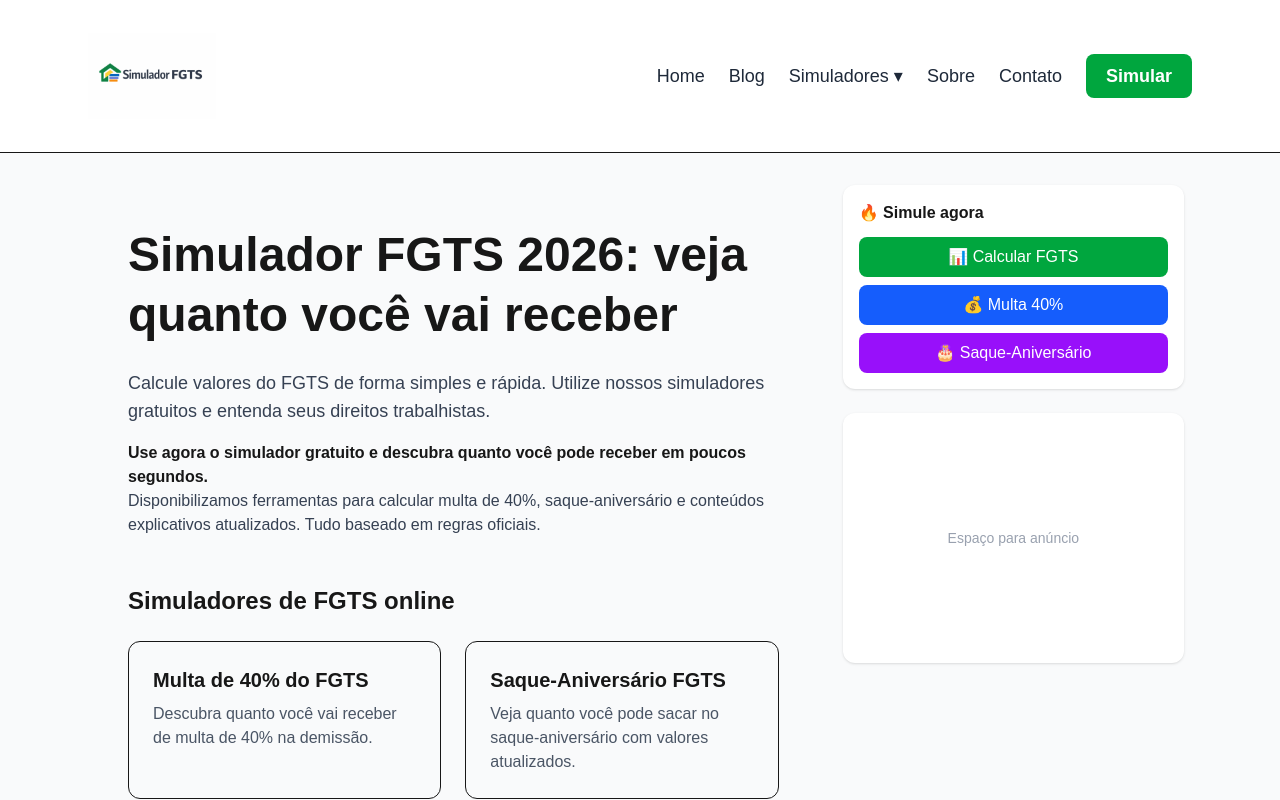
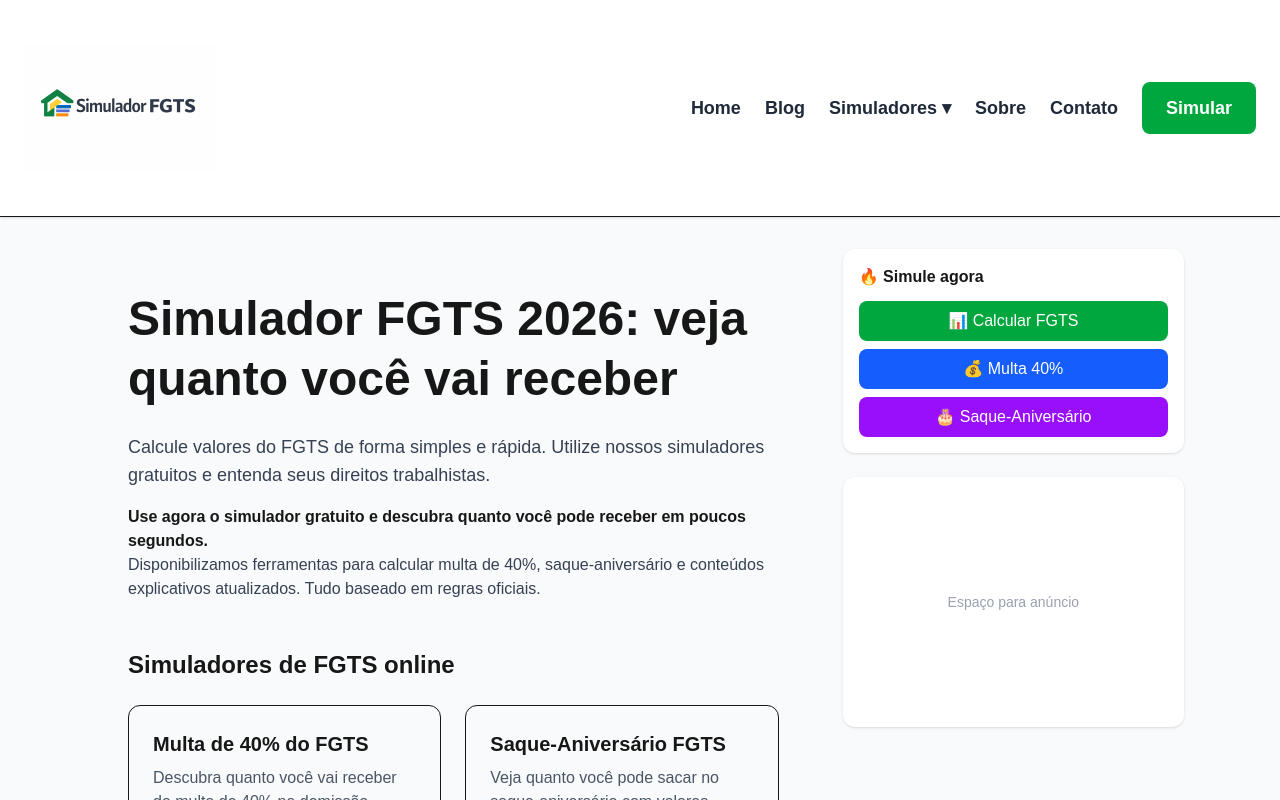
Before and after one commit to gustavo-fonseca-valle/simulador-fgts, a Next.js app: page / in a window 1280 px wide. Shown: the top 800 px of the page. Built offline with nearby package versions, Linux system fonts and the light colour scheme.

Commit message:
melhorias para SEO

```diff
--- a/components/Header.tsx
+++ b/components/Header.tsx
@@ -8,38 +8,35 @@ export default function Header() {
   const [menuOpen, setMenuOpen] = useState(false)
 
   return (
-    <header className="border-b bg-white/95 backdrop-blur sticky top-0 z-50">
-      <div className="max-w-6xl mx-auto px-6 py-3 flex justify-between items-center">
+    <header className="border-b bg-white/95 backdrop-blur sticky top-0 z-50 shadow-sm">
+      <div className="max-w-7xl mx-auto px-6 py-3 flex justify-between items-center">
 
-        {/* 🔥 LOGO MAIOR */}
+        {/* 🔥 LOGO GIGANTE */}
         <Link href="/" className="flex items-center">
           <Image
             src="/logo.png"
             alt="Simulador FGTS"
-            width={128}
-            height={128}
-            className="w-32 h-32 object-contain" // Logo aumentada para 128x128px
+            width={192}
+            height={192}
+            className="w-48 h-48 object-contain" // Logo 192x192px
             priority
           />
         </Link>
 
         {/* 🔥 MENU DESKTOP */}
-        <nav className="hidden md:flex items-center gap-6 text-gray-800 font-medium text-lg">
-
+        <nav className="hidden md:flex items-center gap-6 text-gray-800 font-semibold text-lg">
           <Link href="/" className="hover:text-green-600 transition">Home</Link>
           <Link href="/blog" className="hover:text-green-600 transition">Blog</Link>
 
-          {/* 🔥 DROPDOWN SIMULADORES CORRIGIDO */}
+          {/* Dropdown Simuladores */}
           <div className="relative group">
             <span className="cursor-pointer hover:text-green-600 transition flex items-center gap-1">
               Simuladores ▾
             </span>
-
-            {/* 🔹 Ajuste: garantir relative no parent + pointer-events */}
-            <div className="absolute top-full left-0 mt-2 opacity-0 group-hover:opacity-100 group-hover:pointer-events-auto pointer-events-none transition duration-200 w-60 bg-white border rounded-lg shadow-lg z-50">
-              <Link href="/simuladores/multa-40" className="block px-5 py-3 hover:bg-green-50">💰 Multa 40%</Link>
-              <Link href="/simuladores/fgts" className="block px-5 py-3 hover:bg-green-50">📊 Calcular FGTS</Link>
-              <Link href="/simuladores/saque-aniversario" className="block px-5 py-3 hover:bg-green-50">🎂 Saque-Aniversário</Link>
+            <div className="absolute top-full left-0 mt-2 opacity-0 group-hover:opacity-100 pointer-events-none group-hover:pointer-events-auto transition duration-200 w-64 bg-white border rounded-xl shadow-xl z-50">
+              <Link href="/simuladores/multa-40" className="block px-6 py-3 hover:bg-green-50">💰 Multa 40%</Link>
+              <Link href="/simuladores/fgts" className="block px-6 py-3 hover:bg-green-50">📊 Calcular FGTS</Link>
+              <Link href="/simuladores/saque-aniversario" className="block px-6 py-3 hover:bg-green-50">🎂 Saque-Aniversário</Link>
             </div>
           </div>
 
@@ -47,13 +44,16 @@ export default function Header() {
           <Link href="/contato" className="hover:text-green-600 transition">Contato</Link>
 
           {/* CTA */}
-          <Link href="/simuladores" className="bg-green-600 text-white px-5 py-2 rounded-lg hover:bg-green-700 hover:shadow-md transition font-semibold">
+          <Link
+            href="/simuladores"
+            className="bg-green-600 text-white px-6 py-3 rounded-lg hover:bg-green-700 hover:shadow-lg transition font-semibold"
+          >
             Simular
           </Link>
         </nav>
 
         {/* 🔥 MOBILE BUTTON */}
-        <button className="md:hidden text-2xl" onClick={() => setMenuOpen(!menuOpen)}>
+        <button className="md:hidden text-3xl" onClick={() => setMenuOpen(!menuOpen)}>
           {menuOpen ? "✕" : "☰"}
         </button>
       </div>
```
